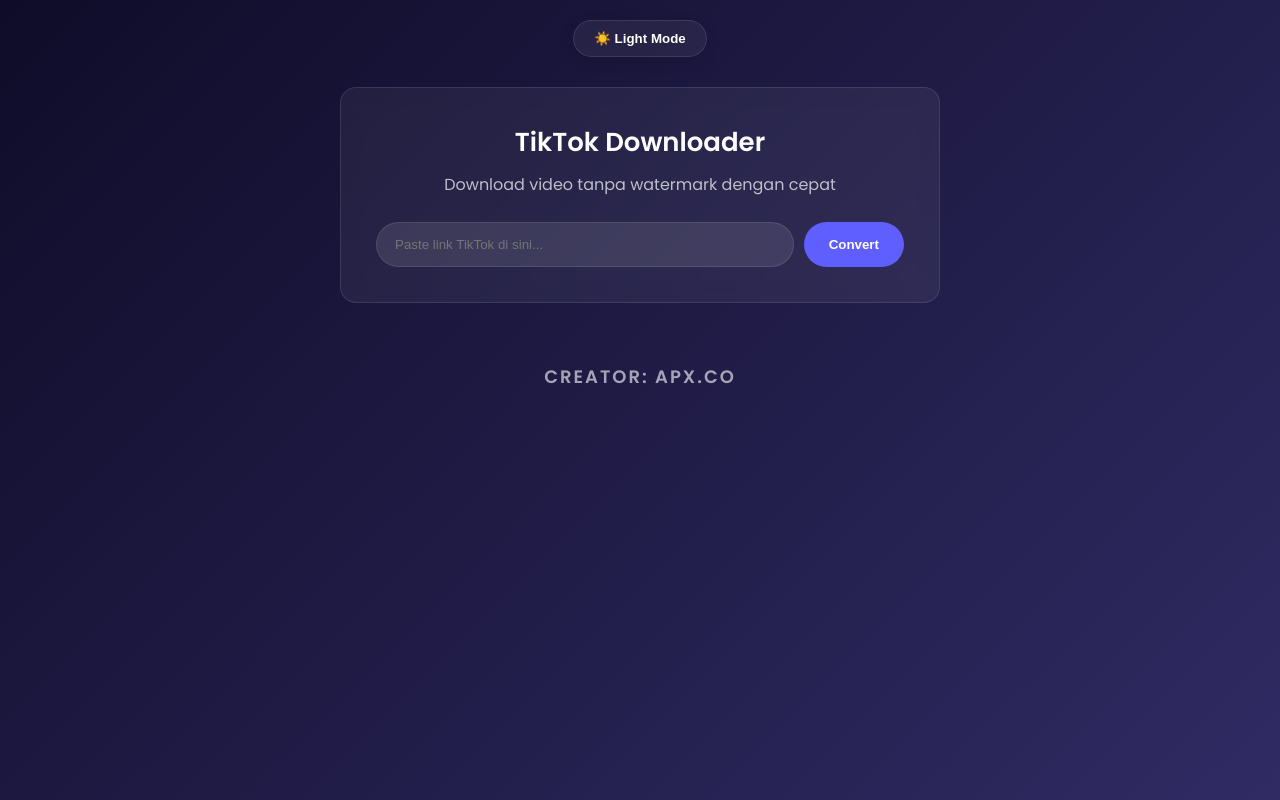
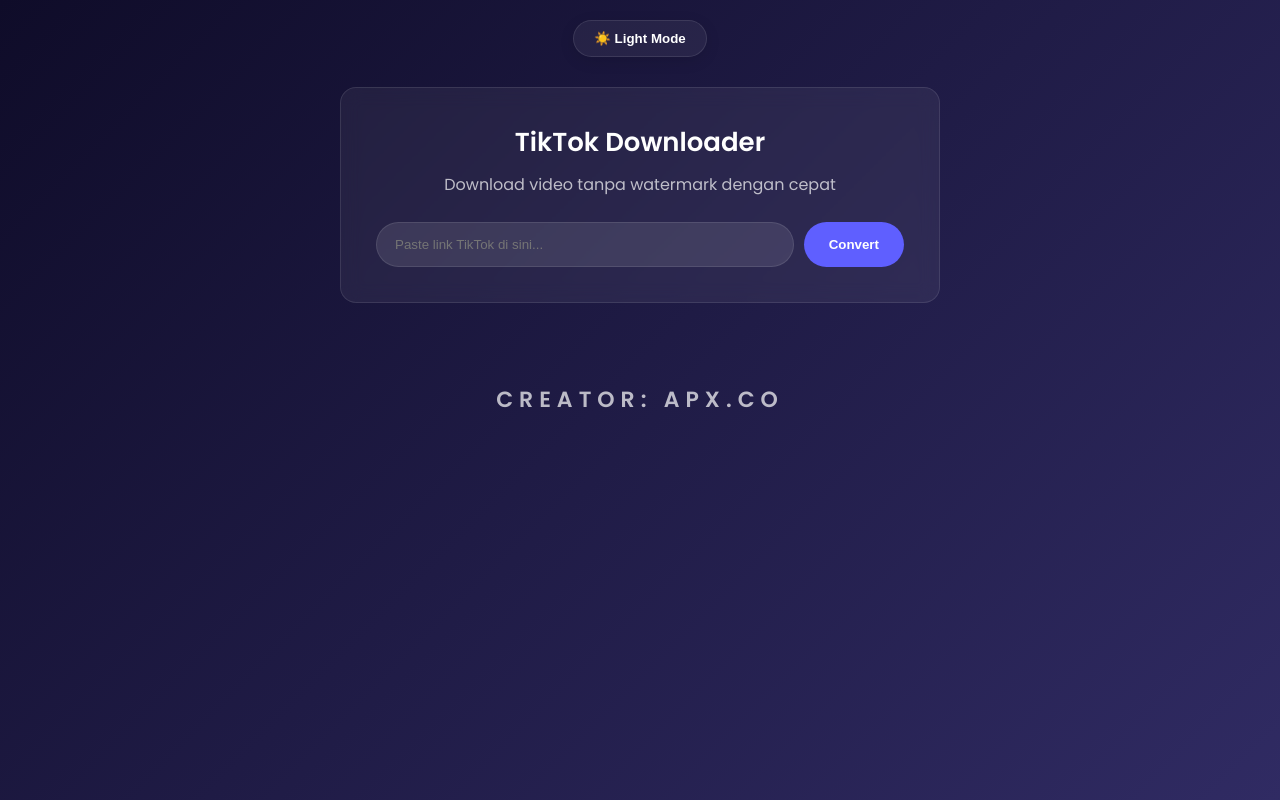
Before and after one commit to plenkcuy/webttdls, a React (Vite) app: page / in a window 1280 px wide. Built offline with nearby package versions, Linux system fonts and the light colour scheme.

Commit message:
Update styles.css

```diff
--- a/src/styles.css
+++ b/src/styles.css
@@ -170,45 +170,82 @@
 .btn-download.video { background: #4444ff; }
 .btn-download.music { background: #ff4db8; }
 
-/* Container untuk membungkus semua gambar */
-.image-gallery {
+/* Container Foto */
+.image-grid {
   display: grid;
-  grid-template-columns: repeat(auto-fit, minmax(120px, 1fr));
-  gap: 12px;
-  max-height: 350px; /* Batasi tinggi agar tidak terlalu panjang */
-  overflow-y: auto;  /* Tambahkan scroll jika gambar banyak */
-  padding: 10px;
-  background: var(--input-bg);
-  border-radius: 12px;
+  grid-template-columns: repeat(auto-fill, minmax(140px, 1fr));
+  gap: 15px;
+  margin: 20px 0;
+  max-height: 450px;
+  overflow-y: auto;
+  padding-right: 10px;
 }
 
-/* Item gambar individu */
-.image-item {
-  position: relative;
-  aspect-ratio: 9 / 16;
-  border-radius: 8px;
-  overflow: hidden;
+/* Scrollbar tipis agar tetap elegan */
+.image-grid::-webkit-scrollbar {
+  width: 5px;
+}
+.image-grid::-webkit-scrollbar-thumb {
+  background: var(--accent);
+  border-radius: 10px;
 }
 
-.image-item img {
+.image-card {
+  position: relative;
+  border-radius: 12px;
+  overflow: hidden;
+  background: var(--input-bg);
+  aspect-ratio: 3 / 4;
+}
+
+.image-card img {
   width: 100%;
   height: 100%;
   object-fit: cover;
 }
 
-/* Tombol kecil di atas gambar */
-.btn-download-img {
+.btn-mini-download {
   position: absolute;
   bottom: 8px;
   left: 50%;
   transform: translateX(-50%);
-  padding: 5px 10px;
-  font-size: 11px;
-  background: var(--accent);
+  background: rgba(0, 0, 0, 0.6);
   color: white;
   border: none;
+  padding: 4px 12px;
   border-radius: 20px;
+  font-size: 10px;
+  backdrop-filter: blur(4px);
   cursor: pointer;
+}
+
+/* TEXT CREATOR (SESUAI REQUEST: BESAR & ELEGAN) */
+.footer {
+  margin-top: 50px; /* Jarak pas, tidak terlalu bawah */
+  padding-bottom: 30px;
+}
+
+.creator-text {
+  font-size: 22px; /* Lebih besar */
+  font-weight: 800; /* Tebal/Extra Bold */
+  letter-spacing: 6px; /* Spasi antar huruf lebar agar mewah */
+  text-transform: uppercase;
+  color: var(--text-main);
+  opacity: 0.7;
+  transition: 0.3s;
+}
+
+.creator-text:hover {
+  opacity: 1;
+  color: var(--accent);
+  letter-spacing: 8px; /* Efek melebar saat di-hover */
+}
+
+.description {
+  font-size: 14px;
+  margin-bottom: 15px;
+  opacity: 0.9;
+  line-height: 1.4;
 }
 
 /* SKELETON ANIMATION */
@@ -225,27 +262,3 @@
 @media(max-width:768px) {
   .input-group { flex-direction: column; }
 }
-
-.footer {
-  width: 100%;
-  text-align: center;
-  margin-top: 30px; /* Jarak tetap dari kartu terakhir, tidak lari ke bawah layar */
-  padding-bottom: 20px;
-}
-
-.creator-text {
-  font-size: 18px; /* Ukuran diperbesar */
-  font-weight: 600; /* Lebih tebal agar tegas */
-  color: var(--text-main); /* Menggunakan warna utama agar lebih jelas */
-  letter-spacing: 2px; /* Jarak antar huruf lebih elegan */
-  text-transform: uppercase; /* Membuatnya jadi huruf kapital semua agar 'Pro' */
-  opacity: 0.6;
-  transition: all 0.3s ease;
-  font-family: 'Poppins', sans-serif;
-}
-
-.creator-text:hover {
-  opacity: 1;
-  letter-spacing: 4px; /* Efek interaktif saat disentuh */
-  color: var(--accent);
-}
```
